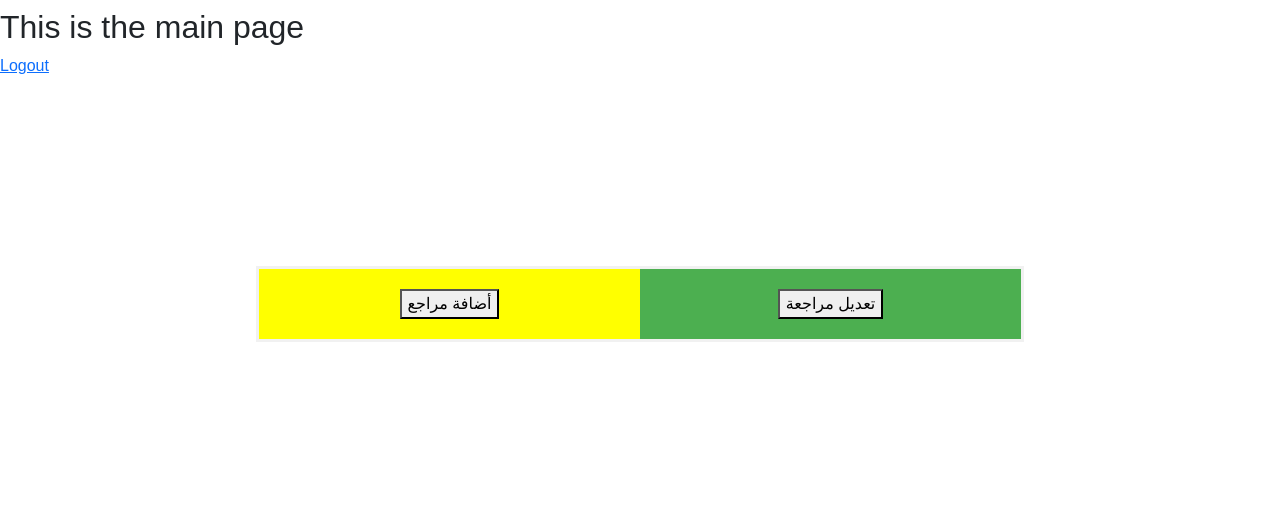
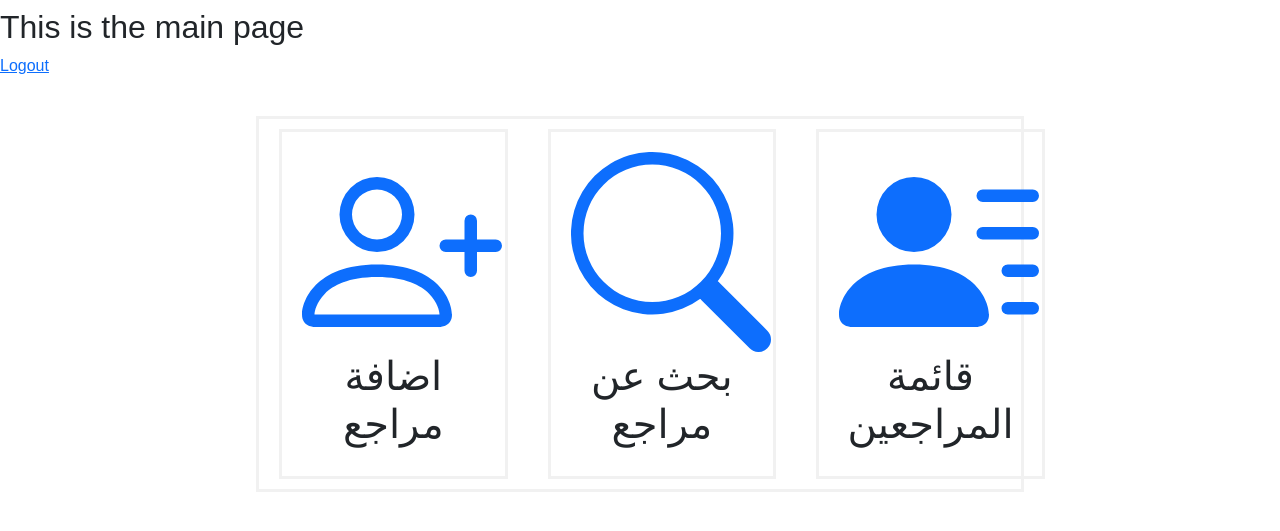
Before and after one commit to ahmedalhakeem/Dentist, a Django app: page /main in a window 1280 px wide. Shown: the part 96-627 px from the top of the page. Run offline with Django 3.2, Linux system fonts and the light colour scheme; a user stored in the database is signed in.

Commit message:
third commit

```diff
--- a/patientinfo/forms.py
+++ b/patientinfo/forms.py
@@ -17,3 +17,6 @@ class Add_Patient(forms.Form):
     age = forms.CharField(label="Age", required=False, widget=forms.NumberInput(attrs={"class": "form-control", "placeholder": "Enter Patient's age"}))
     gender = forms.ChoiceField(label="Gender",choices=gender_type, widget=forms.Select(attrs={"class": "form-control",}))
     contact = forms.CharField(label="Contact number", required=True, widget=forms.NumberInput(attrs={"class": "form-control", "placeholder": "Enter Patient's contact number"}))
+
+class Add_appointment(forms.Form):
+    pass
--- a/patientinfo/models.py
+++ b/patientinfo/models.py
@@ -20,14 +20,17 @@ class Patients(models.Model):
     def __str__1(self):
         return f"{self.name}, {self.age}, {self.gender}"
 
+class Extra_appointment(models.Model):
+    next_appointment = models.DateField(auto_now=False, auto_now_add=False, null=True, blank=True)
 
 class Treatment(models.Model):
+    patient_name = models.ForeignKey(Patients, on_delete=models.CASCADE, related_name='patient_treat', null=True, blank=True)
+    treatment_date = models.DateField(auto_now=False, auto_now_add=False, null=True, blank=True)
     procedure = models.CharField(max_length=100, null=True, blank=True)
+    total_cost = models.IntegerField(default=0)
+    paid_cost = models.IntegerField(default=0)
+    remaining_cost = models.IntegerField(default=0)
     status = models.BooleanField(default=False)
-    treatment_date = models.DateField(auto_now=False, auto_now_add=False, null=True, blank=True)
-    paid_cost = models.IntegerField()
-    remaining_cost = models.IntegerField()
-    patient = models.ForeignKey(Patients, on_delete=models.CASCADE, related_name='patient_treat', null=True, blank=True)
-
+    new_appointment = models.ManyToManyField(Extra_appointment, related_name="extra_appoint")
     def __str__(self):
         return f"{self.date},{self.procedure}, {self.status}"
--- a/patientinfo/static/patientinfo/index.css
+++ b/patientinfo/static/patientinfo/index.css
@@ -49,16 +49,27 @@ h1.apptitle{
     left: 50%;
 }
 .add {
-    background: #FFFF00;
-    width: 50%;
+    border: 3px solid #f1f1f1;
+    width:30%;
     padding: 20px;
     text-align: center;
+    margin: 10px 20px;
+
 }
-.edit{
-    background: #4caf50;
-    width: 50%;
+.search{
+    border: 3px solid #f1f1f1;
+    width: 30%;
     padding: 20px;
     text-align: center;
+    margin: 10px 20px;
+
+}
+.all-patients{
+    border: 3px solid #f1f1f1;
+    width: 30%;
+    padding: 20px;
+    text-align: center;
+    margin: 10px 20px;
 
 }
 /* CSS Styling of add_patient*/
@@ -71,3 +82,31 @@ h1.apptitle{
     margin: auto;
     text-align: center;
 }
+
+/* CSS styling for List of Patients*/
+.list-patients{
+    position: absolute;
+    top: 80%;
+    transform: translate(-50%, -50%);
+    /*border: 3px solid #ccc;*/
+    width: 40%;
+    margin: auto;
+    left: 50%;
+    text-align: center;
+    /*justify-content: center;*/
+}
+.list-patients >h1{
+    font-size: 90px;
+    color: #4caf50;
+}
+.patient-name{
+    border: 2px dotted #4caf50;
+    margin: 10px auto;
+    border-radius: 5%;
+    width: 50%;
+    position:relative;
+
+}
+.patient-name a{
+    text-decoration: none;
+}
--- a/patientinfo/templates/patientinfo/main.html
+++ b/patientinfo/templates/patientinfo/main.html
@@ -8,9 +8,30 @@
      <a href="{% url 'logout_page' %}">Logout</a>
      <div class="wrapper">
          <div class="add">
-             <button>أضافة مراجع</button>
+            <a href="{% url 'add_patient' %}">
+                <svg xmlns="http://www.w3.org/2000/svg" width="200" height="200" fill="currentColor" class="bi bi-person-plus" viewBox="0 0 16 16">
+                    <path d="M6 8a3 3 0 1 0 0-6 3 3 0 0 0 0 6zm2-3a2 2 0 1 1-4 0 2 2 0 0 1 4 0zm4 8c0 1-1 1-1 1H1s-1 0-1-1 1-4 6-4 6 3 6 4zm-1-.004c-.001-.246-.154-.986-.832-1.664C9.516 10.68 8.289 10 6 10c-2.29 0-3.516.68-4.168 1.332-.678.678-.83 1.418-.832 1.664h10z"/>
+                    <path fill-rule="evenodd" d="M13.5 5a.5.5 0 0 1 .5.5V7h1.5a.5.5 0 0 1 0 1H14v1.5a.5.5 0 0 1-1 0V8h-1.5a.5.5 0 0 1 0-1H13V5.5a.5.5 0 0 1 .5-.5z"/>
+                  </svg>
+            </a>
+            <h1>اضافة مراجع</h1>
          </div>
-         <div class="edit"><button>تعديل مراجعة</button></div>
+         <div class="search">
+            <a href="#">
+                <svg xmlns="http://www.w3.org/2000/svg" width="200" height="200" fill="currentColor" class="bi bi-search" viewBox="0 0 16 16">
+                    <path d="M11.742 10.344a6.5 6.5 0 1 0-1.397 1.398h-.001c.03.04.062.078.098.115l3.85 3.85a1 1 0 0 0 1.415-1.414l-3.85-3.85a1.007 1.007 0 0 0-.115-.1zM12 6.5a5.5 5.5 0 1 1-11 0 5.5 5.5 0 0 1 11 0z"/>
+                </svg>
+            </a>
+            <h1>بحث عن مراجع</h1>
+         </div>
+         <div class="all-patients">
+             <a href="{% url 'list_patients'%}">
+                <svg xmlns="http://www.w3.org/2000/svg" width="200" height="200" fill="currentColor" class="bi bi-person-lines-fill" viewBox="0 0 16 16">
+                    <path d="M6 8a3 3 0 1 0 0-6 3 3 0 0 0 0 6zm-5 6s-1 0-1-1 1-4 6-4 6 3 6 4-1 1-1 1H1zM11 3.5a.5.5 0 0 1 .5-.5h4a.5.5 0 0 1 0 1h-4a.5.5 0 0 1-.5-.5zm.5 2.5a.5.5 0 0 0 0 1h4a.5.5 0 0 0 0-1h-4zm2 3a.5.5 0 0 0 0 1h2a.5.5 0 0 0 0-1h-2zm0 3a.5.5 0 0 0 0 1h2a.5.5 0 0 0 0-1h-2z"/>
+                  </svg>
+             </a>
+             <h1>قائمة المراجعين</h1>
+         </div>
      </div>
 
 {% endblock %}
--- a/patientinfo/urls.py
+++ b/patientinfo/urls.py
@@ -5,5 +5,7 @@ urlpatterns = [
     path("", views.index, name="index"),
     path("main", views.main, name="main"),
     path("logout", views.logout_page ,name="logout_page"),
-    path("add_patient", views.add_patient, name="add_patient")
+    path("add_patient", views.add_patient, name="add_patient"),
+    path("patient/<int:patient_id>", views.patient, name="patient"),
+    path("list_patients", views.list_patients, name="list_patients")
 ]
--- a/patientinfo/views.py
+++ b/patientinfo/views.py
@@ -36,9 +36,37 @@ def main(request):
 
 def add_patient(request):
     if request.method == "POST":
-        return
+        patient = Add_Patient(request.POST or None)
+        if patient.is_valid():
+            name = patient.cleaned_data['name']
+            age = patient.cleaned_data['age']
+            gender = patient.cleaned_data['gender']
+            contact = patient.cleaned_data['contact']
+
+            #save it in the database
+            new_patient = Patients(name=name, age=age, gender=gender, contact_number=contact)
+            for item in Patients.objects.all():
+                if (new_patient.name == item.name):
+                    return render(request, 'patientinfo/add_patient.html',{
+                        "message": "هذا الاسم تم ادخاله مسبقا في النظام"
+                    })
+                else:
+                    new_patient.save()
+
+                    return HttpResponseRedirect(reverse('patient' ,args=(new_patient.pk,)))
     elif request.method=="GET":
         patient = Add_Patient()
         return render(request, "patientinfo/add_patient.html",{
             "patient" : patient
         })
+
+def patient(request, patient_id):
+    patient = Patients.objects.get(pk=patient_id)
+    return render(request, 'patientinfo/patient_profile.html',{
+        "patient" : patient
+    })
+def list_patients(request):
+    all_patients = Patients.objects.all()
+    return render(request, 'patientinfo/list_patients.html',{
+        "list_patients": all_patients
+    })
```
Also changed, not shown: patientinfo/templates/patientinfo/add_patient.html (+6 -1 lines), patientinfo/templates/patientinfo/list_patients.html (added, +17 -0 lines), patientinfo/templates/patientinfo/patient_profile.html (added, +8 -0 lines), db.sqlite3, patientinfo/migrations/0006_auto_20210316_1437.py (added), patientinfo/migrations/0007_auto_20210316_1441.py (added), patientinfo/migrations/0008_auto_20210316_1452.py (added), patientinfo/static/patientinfo/images/add_patient.png (added), patientinfo/static/patientinfo/images/add_patient2.png (added).
